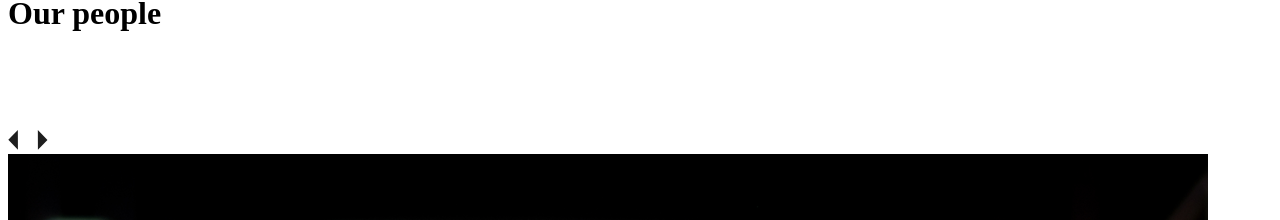
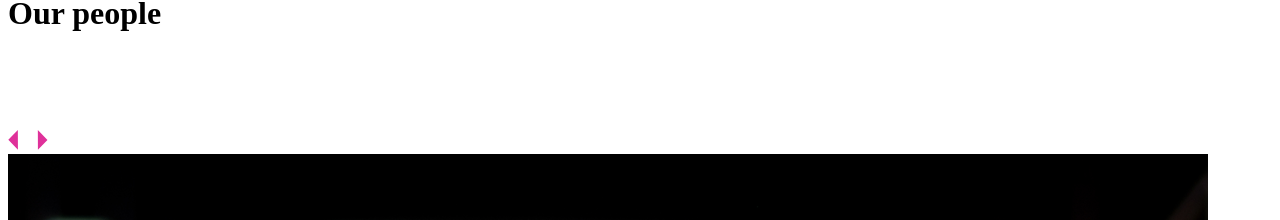
Before and after one commit to KreshnikKelmendi/trekuartista, a React (Create React App) app: page / in a window 1280 px wide. Shown: the part 5519-5739 px from the top of the page. Built offline with nearby package versions, Linux system fonts and the light colour scheme.

Commit message:
scrolling

```diff
--- a/src/Components/FrontPage/TeamOnHomePage.jsx
+++ b/src/Components/FrontPage/TeamOnHomePage.jsx
@@ -123,12 +123,14 @@ const TeamOnHomePage = () => {
     setTouchStartX(null);
   };
 
+  const isMobile = window.innerWidth < 768;
+
   return (
     <div
       className="py-0 md:py-4 lg:px-[50px]"
-      onTouchStart={handleTouchStart}
-      onTouchMove={handleTouchMove}
-      onTouchEnd={handleTouchEnd}
+      onTouchStart={isMobile ? handleTouchStart : null}
+      onTouchMove={isMobile ? handleTouchMove : null}
+      onTouchEnd={isMobile ? handleTouchEnd : null}
     >
       <div className="px-4 flex mt-14 items-center justify-between">
         <h1 className="flex text-4xl md:text-5xl lg:text-5xl font-bold font-custom leading-[47px]">
@@ -152,9 +154,8 @@ const TeamOnHomePage = () => {
             width="20"
             height="20"
             viewBox="0 0 31 32"
-            fill="#1E1E1E"
+            fill={isMobile ? '#1E1E1E' : '#DF319A'}
             xmlns="http://www.w3.org/2000/svg"
-            className='hover:fill-[#DF319A]'
           >
             <path d="M15.3755 31.6064L15.3611 28.3108L15.3446 24.6863L15.3399 21.8635L15.3251 17.4511L15.3078 12.655L15.2951 8.5852L15.281 5.33069L15.2709 2.70653L15.2603 0.000157L1.71837e-05 15.7439L15.3755 31.6064Z" />
           </svg>
@@ -163,9 +164,8 @@ const TeamOnHomePage = () => {
             width="20"
             height="20"
             viewBox="0 0 31 32"
-            fill="#1E1E1E"
+            fill={isMobile ? '#1E1E1E' : '#DF319A'}
             xmlns="http://www.w3.org/2000/svg"
-            className='hover:fill-[#DF319A]'
           >
             <path d="M15.2603 0L15.2746 3.29562L15.2911 6.92012L15.2958 9.74293L15.3107 14.1553L15.328 18.9514L15.3406 23.0212L15.3547 26.2758L15.3648 28.8999L15.3755 31.6063L30.6357 15.8626L15.2603 0Z" />
           </svg>
@@ -176,7 +176,7 @@ const TeamOnHomePage = () => {
         {products.slice(currentSlide, currentSlide + slidesPerPage).map((product, index) => (
           <motion.div
             key={product.id}
-            className={`w-full ${window.innerWidth < 768 ? '' : 'md:w-1/2 lg:w-1/3'} px-5 mt-[29px] justify-center text-[#979797] text-[18px]`}
+            className={`w-full ${isMobile ? 'md:w-full lg:w-full' : 'md:w-1/2 lg:w-1/3'} px-5 mt-[29px] justify-center text-[#979797] text-[18px]`}
             initial={{ x: -100 }}
             animate={{ x: 0 }}
             transition={{ ease: 'easeOut', duration: 1 }}
@@ -188,8 +188,6 @@ const TeamOnHomePage = () => {
                 className={`w-full h-[50vh] md:h-[70vh] object-cover cursor-pointer latest-image ${
                   index === 0 ? 'active-slide' : ''
                 }`}
-                onMouseEnter={() => setCarouselPaused(true)}
-                onMouseLeave={() => setCarouselPaused(false)}
               />
               <h2 className="font-custom1 font-bold mt-2">{product.name}</h2>
               <p className='font-custom1'>{product.description}</p>
--- a/src/index.css
+++ b/src/index.css
@@ -27,3 +27,9 @@
     z-index: 999;
     object-fit:cover;
   }
+
+  @media screen and (max-width:768px) {
+    .latest-image:hover{
+        transform: none;
+    }
+  }
```
